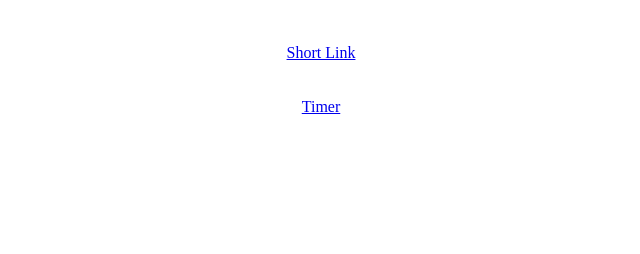
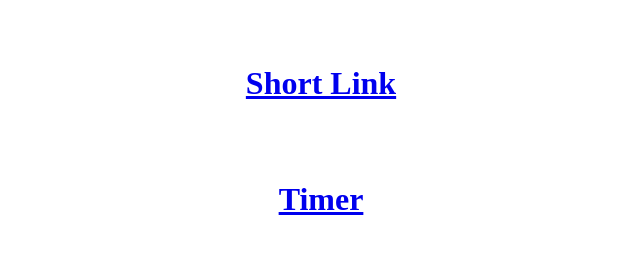
Before and after one commit to best-offer4u/bot, a plain HTML site: page index.html in a window 1280 px wide. Shown: the whole page, without its empty margins (319-959 px from the left). Drawn offline with Linux system fonts and the light colour scheme.

Commit message:
Update index.html

```diff
--- a/index.html
+++ b/index.html
@@ -6,12 +6,12 @@
 <br>
 <br>
 
-<center><a href="https://www.w3schools.com">Short Link</a></center>
+<h1><center><a href="https://www.w3schools.com">Short Link</a></center></h1>
 
 <br>
 <br>
 
-<center><a href="https://www.w3schools.com">Timer</a></center>
+<h1><center><a href="https://www.w3schools.com">Timer</a></center></h1>
 
 </body>
 </html>
```
